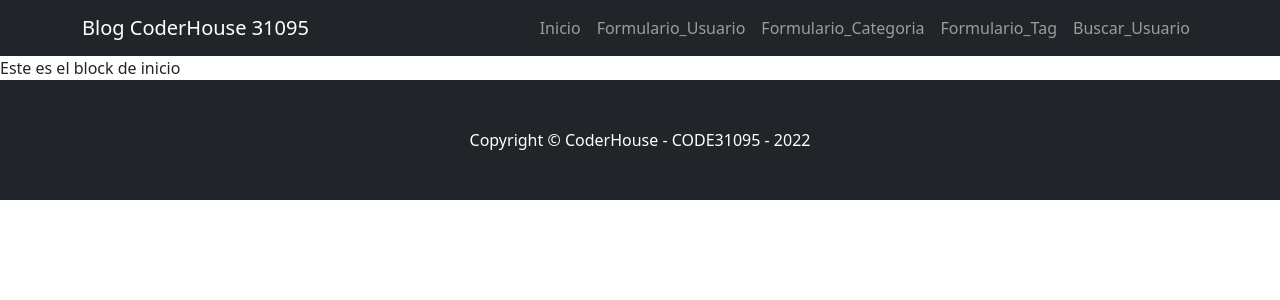
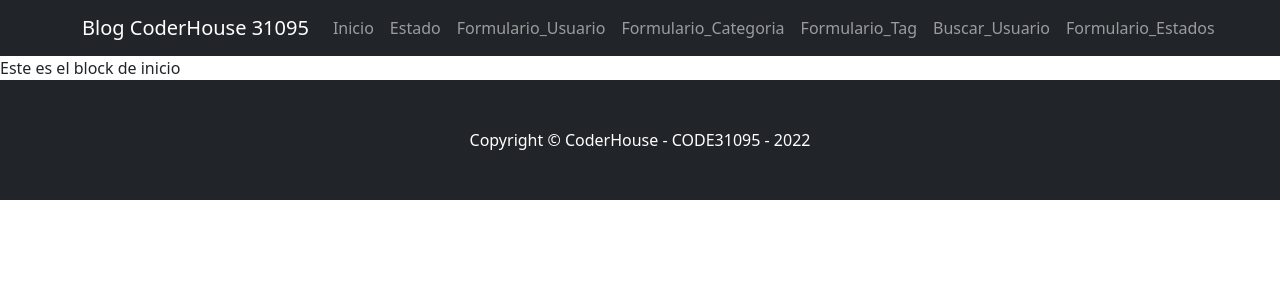
Before and after one commit to git-dcollao/Proyecto_Blog, a Django app: page /AppBlog/ in a window 1280 px wide. Shown: the top 300 px of the page. Run offline with Django 4.2, Linux system fonts and the light colour scheme; some libraries are stand-ins or nearby versions.

Commit message:
creacion de CRUD estados

```diff
--- a/ProyectoBlog/AppBlog/admin.py
+++ b/ProyectoBlog/AppBlog/admin.py
@@ -1,6 +1,7 @@
 from django.contrib import admin
 
-from AppBlog.models import Usuario, Categoria, Post, Tags, Comentarios
+from AppBlog.models import Usuario, Categoria, Post, Tags, Comentarios, Estado
+
 
 
 # Register your models here.
@@ -9,3 +10,4 @@ admin.site.register(Categoria)
 admin.site.register(Post)
 admin.site.register(Tags)
 admin.site.register(Comentarios)
+admin.site.register(Estado)
--- a/ProyectoBlog/AppBlog/forms.py
+++ b/ProyectoBlog/AppBlog/forms.py
@@ -47,5 +47,7 @@ class EstadoForm(forms.Form):
 
 #=====================================================
 # CLASES DE BUSQUEDAS
+#=====================================================
+#Busqueda de usaurios
 class BusquedaUsuarioForms(forms.Form):
     usuario = forms.CharField()
--- a/ProyectoBlog/AppBlog/urls.py
+++ b/ProyectoBlog/AppBlog/urls.py
@@ -1,8 +1,7 @@
 from django.urls import path
 
 from AppBlog.views import *
-#usuario, tags, categoria, post, comentarios
-
+#usuario, tags, categoria, post, comentarios, estado
 urlpatterns = [
     path('', inicio, name='AppBlogInicio'),
     path('usuario/', usuario, name='AppBlogUsuario'),
@@ -10,11 +9,15 @@ urlpatterns = [
     path('categoria/', categoria, name='AppBlogCategoria'),
     path('post/', post, name='AppBlogPost'),
     path('comentarios/', comentarios, name='AppBlogComentarios'),
+    path('estado/', estado, name='AppBlogEstado'),
     path('usuario_formulario/', usuario_formulario, name='AppBlogUsuarioFormulario'),
     path('categoria_formulario/', categoria_formulario, name='AppBlogCategoriaFormulario'),
     path('tag_formulario/', tag_formulario, name='AppBlogTagFormulario'),
     path('busqueda_usuario/', busqueda_usuario, name='AppBlogBusquedaUsuario'),
     path('busqueda_usuario_post/', busqueda_usuario_post, name='AppBlogBusquedaUsuarioPost'),
+    path('estado_formulario/', estado_formulario, name='AppBlogEstadoFormulario'),
+    path('eliminar_estado/<str:nombre>', eliminar_estado, name='AppBlogEliminarEstado'),
+    path('editar_estado/<str:nombre>', editar_estado, name='AppBlogEditarEstado')
 
 
    # path('categoria_formulario/', categoria_formulario, name='AppBlogCategoriaFormulario'),
--- a/ProyectoBlog/AppBlog/views.py
+++ b/ProyectoBlog/AppBlog/views.py
@@ -1,16 +1,23 @@
 import datetime
+from msilib.schema import Class
+import django
 
 from tempfile import template
 from urllib import request
 
+from django.views.generic import ListView
 from django.contrib import messages
 from django.shortcuts import render, redirect
 
 from AppBlog.models import *
-from AppBlog.forms import UsuarioForm, BusquedaUsuarioForms, CategoriaForm, TagsForm
+from AppBlog.forms import UsuarioForm, BusquedaUsuarioForms, CategoriaForm, TagsForm, EstadoForm
 
 
+#=====================================================
 # Crear vista de busqueda con formulario
+#=====================================================
+
+# Muestra los usuarios filtrados
 def busqueda_usuario_post(request):
     usuario = request.GET.get('usuario')
 
@@ -20,7 +27,7 @@ def busqueda_usuario_post(request):
     }
 
     return render(request, 'AppBlog/usuario_filtrado.html', contexto)
-
+# Muestra todos los usaurios
 def busqueda_usuario(request):
 
     contexto = {
@@ -30,7 +37,9 @@ def busqueda_usuario(request):
     return render(request, 'AppBlog/busqueda_usuario.html', contexto)
 
 
+#=====================================================
 # Crear Vista de formularios
+#=====================================================
 def usuario_formulario(request):
 
     if  request.method == 'POST':
@@ -121,7 +130,105 @@ def tag_formulario(request):
 
     return render(request, 'AppBlog/tag_formulario.html', contexto)
 
-# Create your views here.
+#Formulario de Estados
+#Borrador - Publicado - Baneado
+#class EstadoList(ListView):
+#    model = Estado
+#    template_name = 'AppBlog/estado.html'
+
+def estado(request):
+    estados = Estado.objects.all()
+    contexto = {
+        'estados': estados
+    }
+
+    return render(request, 'AppBlog/estado.html', contexto)
+
+def estado_formulario(request):
+
+    if request.method == 'POST':
+        mi_formulario = EstadoForm(request.POST)
+
+        if mi_formulario.is_valid():
+            data = mi_formulario.cleaned_data
+
+            estado1 = Estado(nombre=data.get('nombre'))
+            estado1.save()
+
+            return redirect('AppBlogEstado')
+
+        else:
+            mensaje = 'Ocurrio un error no se pudo guardar los datos'
+
+
+    contexto = {
+        'form' : EstadoForm()
+    }
+
+    return render(request, 'AppBlog/estado_formulario.html', contexto)
+
+def eliminar_estado(request, nombre):
+    estado_eliminar = Estado.objects.get(nombre=nombre)
+    estado_eliminar.delete()
+
+    messages.info(request, f"El estado {estado_eliminar} fue eliminado con exito")
+
+    return redirect("AppBlogEstado")
+
+def editar_estado(request, nombre):
+    estado_editar = Estado.objects.get(nombre=nombre)
+
+    if request.method == 'POST':
+        mi_formulario = EstadoForm(request.POST)
+
+        if mi_formulario.is_valid():
+            data = mi_formulario.cleaned_data
+
+            estado_editar.nombre = data.get('nombre')
+            try:
+                estado_editar.save()
+            except django.db.utils.IntegrityError:
+                messages.error(request, "La modificación fallo, porque el estado se encuentra duplicado")
+
+            return redirect('AppBlogEstado')
+
+        else:
+            mensaje = 'Ocurrio un error no se pudo editar el dato'
+
+
+
+    contexto = {
+        'form': EstadoForm(
+            initial={
+                "nombre": estado_editar.nombre
+            }
+        )
+    }
+    return render(request, 'AppBlog/estado_formulario.html', contexto)
+
+
+
+
+#Formulario de categoria
+def categoria(request):
+    estados = Categoria.objects.all()
+    contexto = {
+        'categorias': categoria
+    }
+
+    return render(request, 'AppBlog/categoria.html', contexto)
+#=====================================================
+#=====================================================
+#NO CREADOS AUN
+
+
+def post(request):
+
+    return render(request, 'index.html', {})
+
+def comentarios(request):
+
+    return render(request, 'index.html', {})
 
 def inicio(request):
 
@@ -134,15 +241,3 @@ def usuario(request):
 def tags(request):
 
     return render(request, 'index.html', {})
-
-def categoria(request):
-
-    return render(request, 'index.html', {})
-
-def post(request):
-
-    return render(request, 'index.html', {})
-
-def comentarios(request):
-
-    return render(request, 'index.html', {})
--- a/ProyectoBlog/templates/base/navigation.html
+++ b/ProyectoBlog/templates/base/navigation.html
@@ -5,22 +5,23 @@
         <div class="collapse navbar-collapse" id="navbarSupportedContent">
             <ul class="navbar-nav ms-auto mb-2 mb-lg-0">
                 <li class="nav-item"><a class="nav-link" href="{% url 'AppBlogInicio' %}">Inicio</a></li>
+                <li class="nav-item"><a class="nav-link" href="{% url 'AppBlogEstado' %}">Estado</a></li>
                 <li class="nav-item"><a class="nav-link" aria-current="page" href="{% url 'AppBlogUsuarioFormulario' %}">Formulario_Usuario</a></li>
                 <li class="nav-item"><a class="nav-link" aria-current="page" href="{% url 'AppBlogCategoriaFormulario' %}">Formulario_Categoria</a></li>
                 <li class="nav-item"><a class="nav-link" aria-current="page" href="{% url 'AppBlogTagFormulario' %}">Formulario_Tag</a></li>
                 <li class="nav-item"><a class="nav-link" aria-current="page" href="{% url 'AppBlogBusquedaUsuario' %}">Buscar_Usuario</a></li>
+                <li class="nav-item"><a class="nav-link" aria-current="page" href="{% url 'AppBlogEstadoFormulario' %}">Formulario_Estados</a></li>
 
             </ul>
         </div>
     </div>
 </nav>
-<!--        <li class="nav-item"><a class="nav-link" href="{ % url 'AppBlogCRUD' %  }">Nuevo Blog</a></li>
+            <!--
+            <li class="nav-item"><a class="nav-link" href="{ % url 'AppBlogCRUD' %  }">Nuevo Blog</a></li>
             <li class="nav-item"><a class="nav-link" href="{  % url 'AppBlogBuscar' %  }">Buscar </a></li>
-
-
-
             <li class="nav-item"><a class="nav-link" aria-current="page" href="{% url 'AppBlogUsuario' %}">Usuarios</a></li>
             <li class="nav-item"><a class="nav-link" aria-current="page" href="{% url 'AppBlogTags' %}">Tags</a></li>
-            <li class="nav-item"><a class="nav-link" aria-current="page" href="{% url 'AppBlogPost' %}">Post</a></li>                <li class="nav-item"><a class="nav-link" aria-current="page" href="{% url 'AppBlogCategoria' %}">Categoria</a></li>
+            <li class="nav-item"><a class="nav-link" aria-current="page" href="{% url 'AppBlogPost' %}">Post</a></li>
+            <li class="nav-item"><a class="nav-link" aria-current="page" href="{% url 'AppBlogCategoria' %}">Categoria</a></li>
             <li class="nav-item"><a class="nav-link active" aria-current="page" href="#">Blog</a></li>
             !-->
--- a/ProyectoBlog/templates/index.html
+++ b/ProyectoBlog/templates/index.html
@@ -19,12 +19,20 @@
     <body>
         <!-- Responsive navbar-->
         {% include 'base/navigation.html' %}
+
+        <!-- Sector para mensajes de las respeustas GET-POST-PUSH-PULL -->
+        {% for message in messages %}
+            <p>{{ message }}</p>
+        {% endfor %}
+
         <!-- Page content-->
         {% block inicio %}
             Este es el block de inicio
         {% endblock %}
+
         <!-- Footer-->
         {% include 'base/footer.html' %}
+
         <!-- Bootstrap core JS-->
         <script src="https://cdn.jsdelivr.net/npm/bootstrap@5.1.3/dist/js/bootstrap.bundle.min.js"></script>
         <!-- Core theme JS-->
```
Also changed, not shown: ProyectoBlog/AppBlog/models.py (+18 -1 lines), ProyectoBlog/templates/AppBlog/estado.html (added, +25 -0 lines), ProyectoBlog/templates/AppBlog/estado_formulario.html (added, +24 -0 lines), ProyectoBlog/db.sqlite3, ProyectoBlog/templates/AppBlog/blog.html (deleted).
